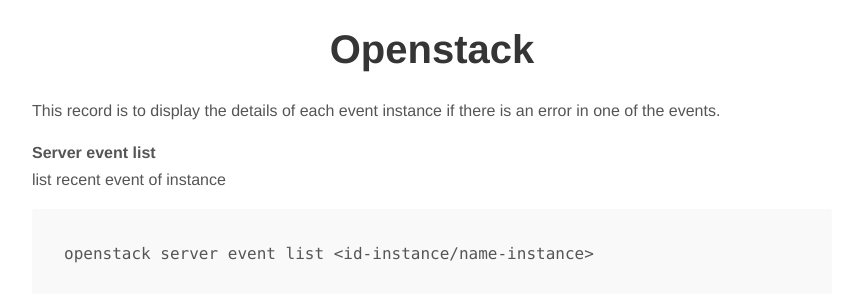
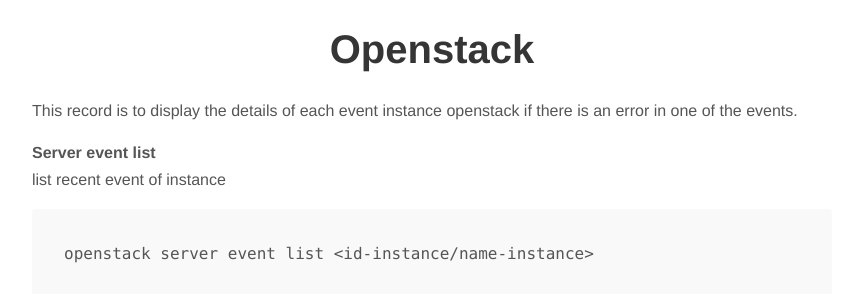
Before and after one commit to sidarmawan/sidarmawan.github.io, a Jekyll site: the page built from _posts/2021-06-05-server-event-openstack.md, in a window 1280 px wide. Shown: the part 187-481 px from the top of the page, without its empty margins (208-1071 px from the left). Built offline with Jekyll 4.4.1, drawn with Linux system fonts in a browser that asks for light colours; nearby versions of some CDN libraries.

Commit message:
Update 2021-06-05-server-event-openstack.md

```diff
--- a/_posts/2021-06-05-server-event-openstack.md
+++ b/_posts/2021-06-05-server-event-openstack.md
@@ -8,7 +8,7 @@ tags:
     - Openstack
 ---
 
-This record is to display the details of each event instance if there is an error in one of the events.
+<p>This record is to display the details of each event instance openstack if there is an error in one of the events.</p>
 
 
 <b>Server event list</b><br>
```
